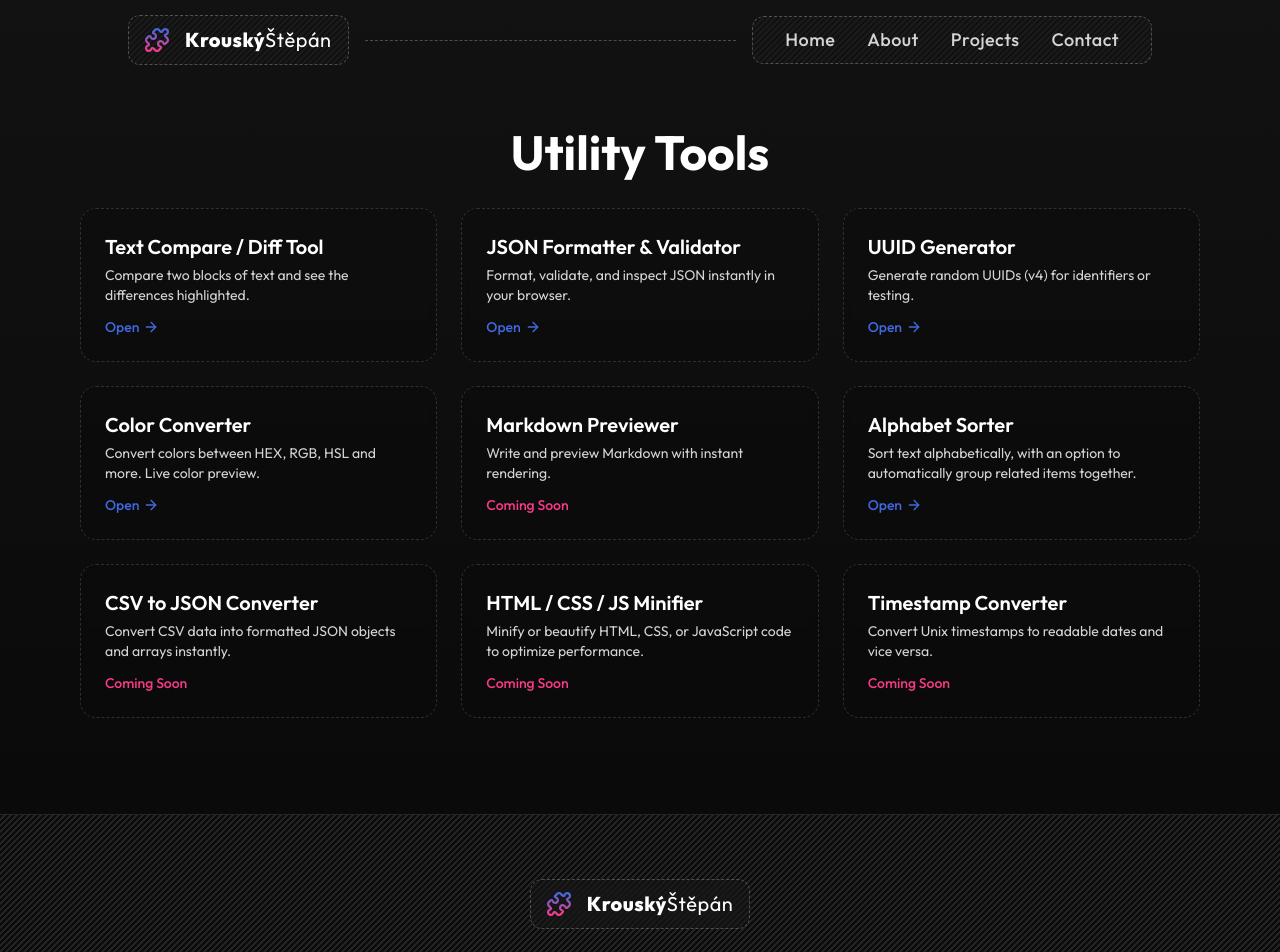
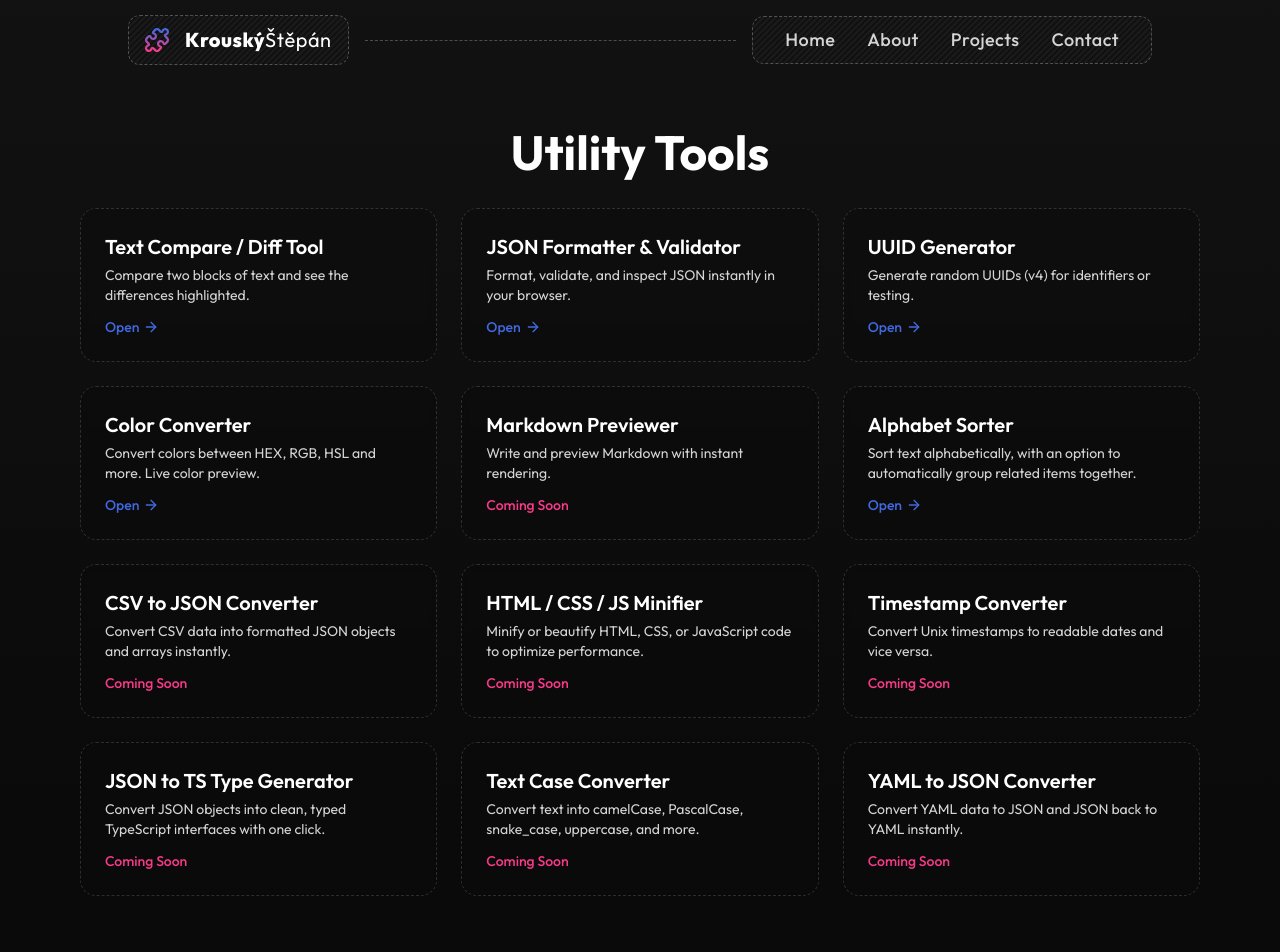
Before and after one commit to krouskystepan/portfolio, a Next.js app: page /t in a window 1280 px wide. Shown: the top 952 px of the page. Built offline with nearby package versions, Linux system fonts and the light colour scheme.

Commit message:
more possible tools

```diff
--- a/constants/tools.ts
+++ b/constants/tools.ts
@@ -3,6 +3,13 @@ type TTools = {
   path: string
   description: string
 }
+
+// TODOs
+/*
+- Responsive uuid gen
+- Responsive color conv
+- Filter out invalid achievements via edited local storage
+*/
 
 export const tools: TTools[] = [
   {
@@ -56,4 +63,24 @@ export const tools: TTools[] = [
     path: '',
     description: 'Convert Unix timestamps to readable dates and vice versa.',
   },
+  {
+    name: 'JSON to TS Type Generator',
+    path: '',
+    // path: 'json-to-ts',
+    description:
+      'Convert JSON objects into clean, typed TypeScript interfaces with one click.',
+  },
+  {
+    name: 'Text Case Converter',
+    path: '',
+    // path: 'case-converter',
+    description:
+      'Convert text into camelCase, PascalCase, snake_case, uppercase, and more.',
+  },
+  {
+    name: 'YAML to JSON Converter',
+    path: '',
+    // path: 'yaml-json',
+    description: 'Convert YAML data to JSON and JSON back to YAML instantly.',
+  },
 ]
```
